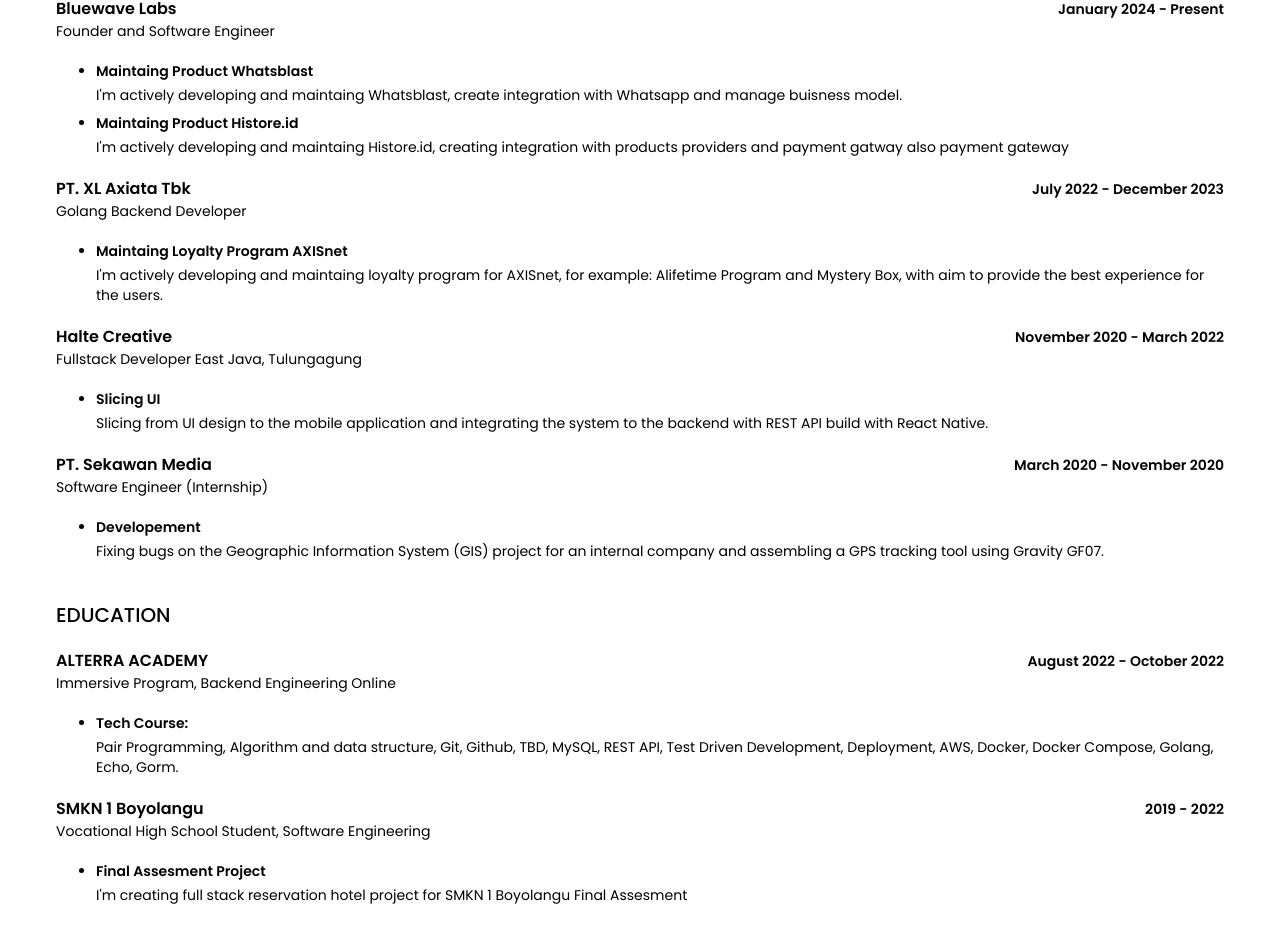
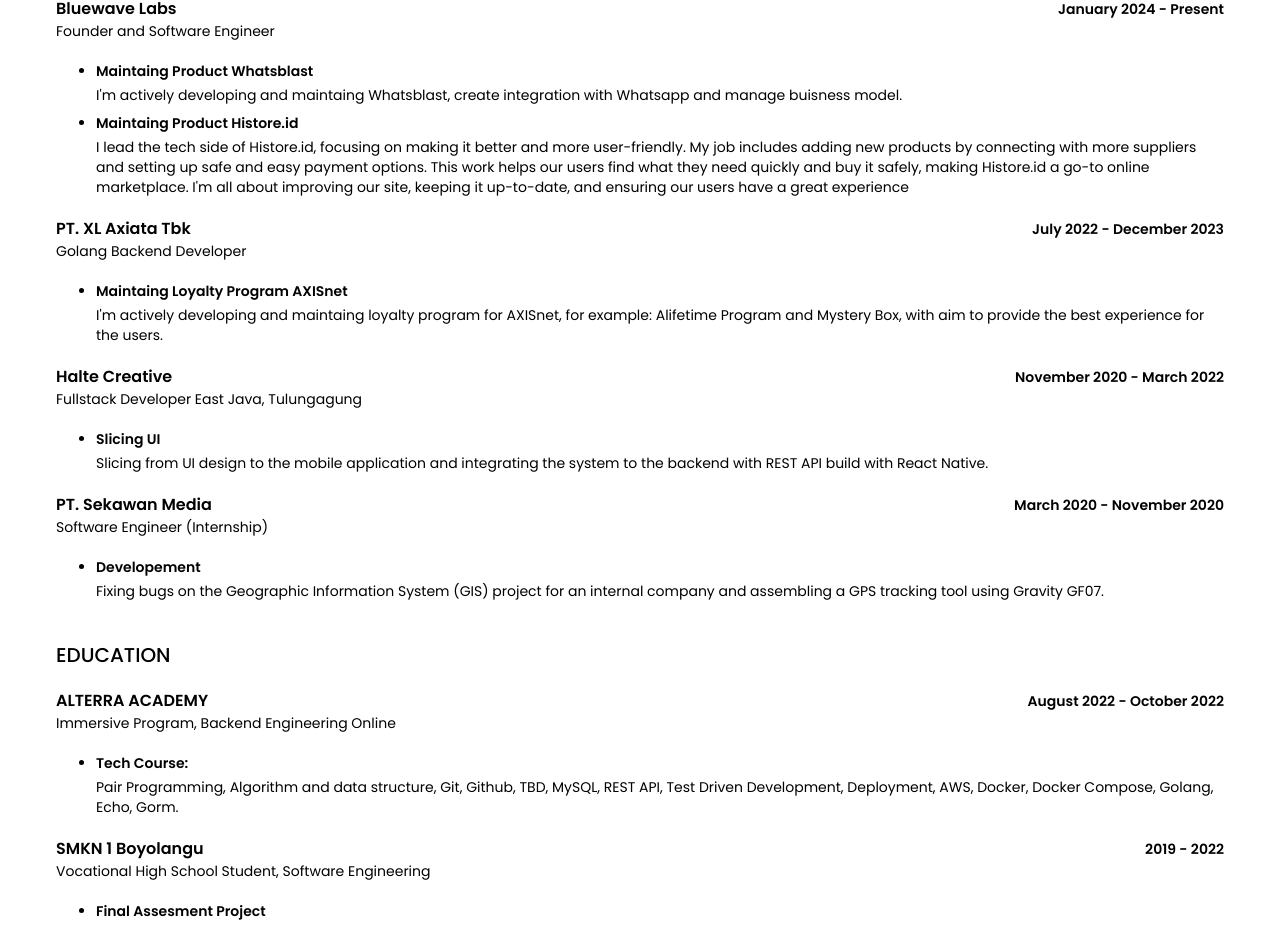
Before and after one commit to vizucode/online-resume, a Next.js app: page / in a window 1280 px wide. Shown: the part 831-1757 px from the top of the page. Built offline with nearby package versions, Linux system fonts and the light colour scheme.

Commit message:
Update data.js

```diff
--- a/data/data.js
+++ b/data/data.js
@@ -69,7 +69,7 @@ export const WorkExperieces = [
             },
             {
                 index: "Maintaing Product Histore.id",
-                value: "I'm actively developing and maintaing Histore.id, creating integration with products providers and payment gatway also payment gateway"
+                value: "I lead the tech side of Histore.id, focusing on making it better and more user-friendly. My job includes adding new products by connecting with more suppliers and setting up safe and easy payment options. This work helps our users find what they need quickly and buy it safely, making Histore.id a go-to online marketplace. I'm all about improving our site, keeping it up-to-date, and ensuring our users have a great experience"
             }
         ]
     },
```
